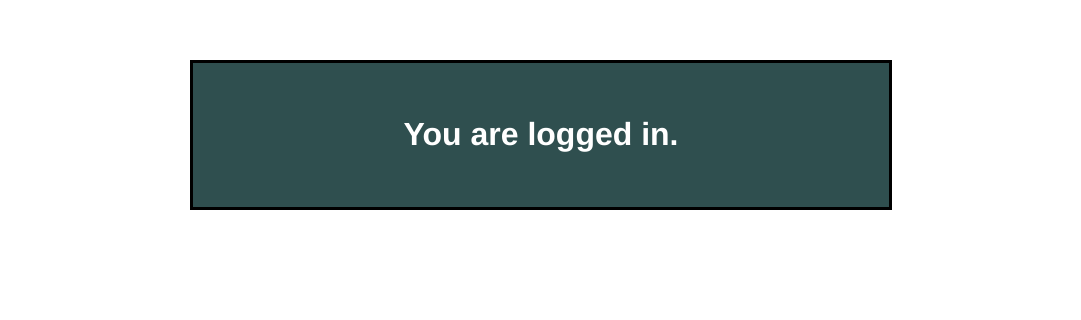
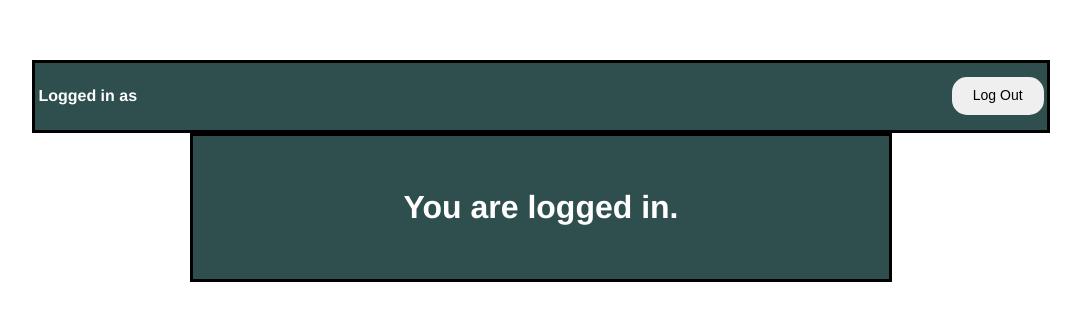
Before and after one commit to TUnveiled/CipherOnline, a Vue app: page /dashboard in a window 1280 px wide. Shown: the top 320 px of the page, without its empty margins (99-1180 px from the left). Built offline with nearby package versions, Linux system fonts and the light colour scheme; no server answers; sample sign-in values are in the browser's storage.

Commit message:
debugged login/logout functionality

```diff
--- a/src/components/LoggedIn.vue
+++ b/src/components/LoggedIn.vue
@@ -1,16 +1,22 @@
 <template>
-    <div class="login">
-        <h1>You are logged in.</h1>
-    </div>
+    <div>
+        <userbar></userbar>
+        <div class="login">
+            <h1>You are logged in.</h1>
+        </div>
+        </div>
 </template>
 
 <script>
+
+    import Userbar from "@/components/userbar";
     // eslint-disable-next-line no-unused-vars
     const fb = require('../firebaseConfig.js');
 
 
     export default {
         name: "loggedin",
+        components: {Userbar},
         data() {
             return {
 
--- a/src/components/login.vue
+++ b/src/components/login.vue
@@ -34,6 +34,8 @@
             submitform() {
 
                 let temp = fb.auth.signInWithEmailAndPassword(this.email, this.password);
+                let store = this.$store;
+                let router = this.$router;
                 temp.catch(function(error) {
                     // Handle Errors here.
                     // var errorCode = error.code;
@@ -41,10 +43,10 @@
                     // ...
                     this.response = error.message;
                 });
-                temp.then(function(user) {
-                    this.$store.commit('setCurrentUser', user.user);
-                    this.$store.dispatch('fetchUserProfile');
-                    this.$router.push('/dashboard');
+                temp.then(function(ret) {
+                    store.commit('setCurrentUser', ret.user);
+                    store.dispatch('fetchUserProfile');
+                    router.push('/dashboard');
                 });
                 /*
                 this.axios.post('//jsonplaceholder.typicode.com/posts', {
--- a/src/components/register.vue
+++ b/src/components/register.vue
@@ -5,8 +5,6 @@
             <form @submit.prevent>
                 <input class="register" v-model="username" id="username" type="text" placeholder="Username">
                 <input class="register" v-model="email" id="email" type="text" placeholder="Email Address">
-                <button id="availabilitybtn" v-on:click="checkNameAvailability">Check Availability</button>
-                <p id="availmsg">{{avail}}</p>
                 <input class="register" v-model="password" id="password" type="password" placeholder="Password">
                 <p> Your password must contain at least 8 characters</p>
                 <input class="register" v-model="cpassword" id="confirmpassword" type="password" placeholder="Confirm Password">
@@ -32,25 +30,6 @@
             }
         },
         methods: {
-            checkNameAvailability() {
-
-                /*
-                var formdata = {
-                    args: {
-                        email: this.email,
-                        username: this.username
-                    }
-                };
-                axios.post('/php/checkavail.php', formdata).then(response => {
-                    // response means something went wrong
-                    if (response) {
-                        this.avail = response;
-                    } else {
-                        this.avail = "That username and email address are available";
-                    }
-                });
-                */
-            },
             signup() {
 
                 let valid = true;
@@ -69,7 +48,7 @@
                 }
 
                 // password and confirm password should match
-                if (password.localeCompare(this.cpassword) === 0) {
+                if (password.localeCompare(this.cpassword) !== 0) {
                     this.response += 'Passwords don\'t match\n';
                     valid = false;
                 }
@@ -92,7 +71,7 @@
                             this.response += err;
                         })
                     }).catch(err => {
-                        this.response = +err;
+                        this.response += err;
                     });
 
             }
--- /dev/null
+++ b/src/components/userbar.vue
@@ -0,0 +1,53 @@
+<template>
+    <div class="main">
+        <table style="width:100%">
+            <tr>
+                <td><h4 style="float: left;"> Logged in as {{name}}</h4></td>
+                <td><button id="logoutbtn" v-on:click="logout">Log Out</button></td>
+            </tr>
+        </table>
+    </div>
+</template>
+
+<script>
+    const fb = require('../firebaseConfig.js');
+
+    export default {
+        name: "userbar",
+        data: function() {return {
+            name: this.$store.state.userProfile.username
+        };},
+        methods: {
+            logout() {
+                fb.auth.signOut().then(() => {
+                    this.$store.dispatch('clearData');
+                    this.$router.push('/login');
+                }).catch(err => {
+                    alert(err);
+                })
+            }
+        }
+    }
+</script>
+
+<style scoped>
+    div.main {
+        color: darkslategrey;
+        position: relative;
+        border: 3px solid black;
+        background-color: darkslategrey;
+        width: 80%;
+        min-width: 512px;
+        margin: 0 auto;
+        text-align: center;
+        padding: 0px;
+        overflow: hidden;
+    }
+
+    #logoutbtn {
+        float: right;
+        max-width: 96px;
+        min-width: 32px;
+    }
+
+</style>
--- a/src/store.js
+++ b/src/store.js
@@ -10,6 +10,10 @@ export const store = new Vuex.Store({
         userProfile: {}
     },
     actions: {
+        clearData({commit}) {
+            commit('setCurrentUser', null);
+            commit('setUserProfile', {});
+        },
         fetchUserProfile({commit, state}) {
             fb.usersCollection.doc(state.currentUser.uid).get().then(result => {
                 commit('setUserProfile', result.data())
```
Also changed, not shown: src/components/HelloWorld.vue (deleted, +0 -58 lines), 1 other file (tests, documents, lock files or other folders).
